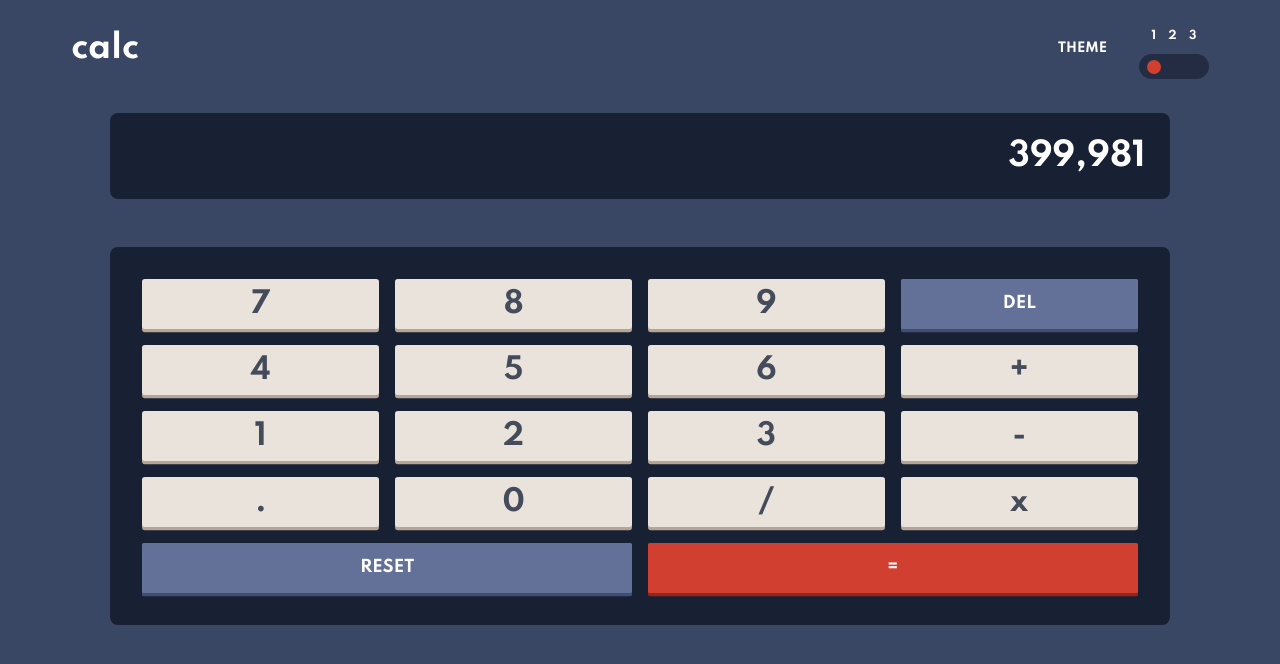
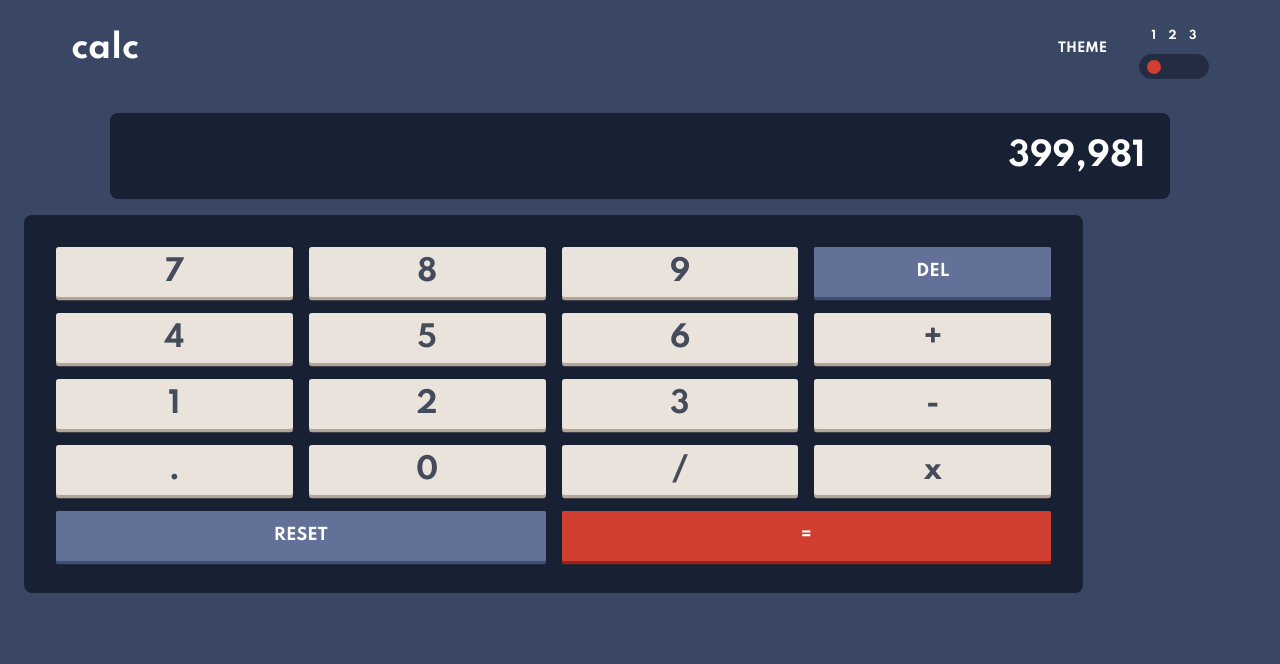
Before and after one commit to RoryKillick/Calculator-App, a React (Create React App) app in the folder calculator-app/: page / in a window 1280 px wide. Shown: the top 664 px of the page. Built offline with nearby package versions, Linux system fonts and the light colour scheme.

Commit message:
updated layout

```diff
--- a/calculator-app/src/scss/App.scss
+++ b/calculator-app/src/scss/App.scss
@@ -17,4 +17,5 @@ body {
     display: flex;
     flex-direction: column;
     align-items: center;
+    justify-content: stretch;
 }
--- a/calculator-app/src/scss/Main.scss
+++ b/calculator-app/src/scss/Main.scss
@@ -3,10 +3,12 @@
     grid-template-columns: repeat(4, 1fr);
     grid-template-rows: repeat(5, 1fr);
     width: 80%;
+    height: auto;
     background-color: $third-bgr-color;
     padding: 1.5rem;
-    margin: 1.5rem;
+    margin: 1rem;
     border-radius: 0.5rem;
+    align-self: stretch;
 }
 
 
--- a/calculator-app/src/scss/Screen.scss
+++ b/calculator-app/src/scss/Screen.scss
@@ -4,6 +4,6 @@
     text-align: right;
     font-size: 2rem;
     padding: 1.5rem;
-    margin: 1.5rem;
+    margin-top: 1.5rem;
     border-radius: 0.5rem;
 }
```
